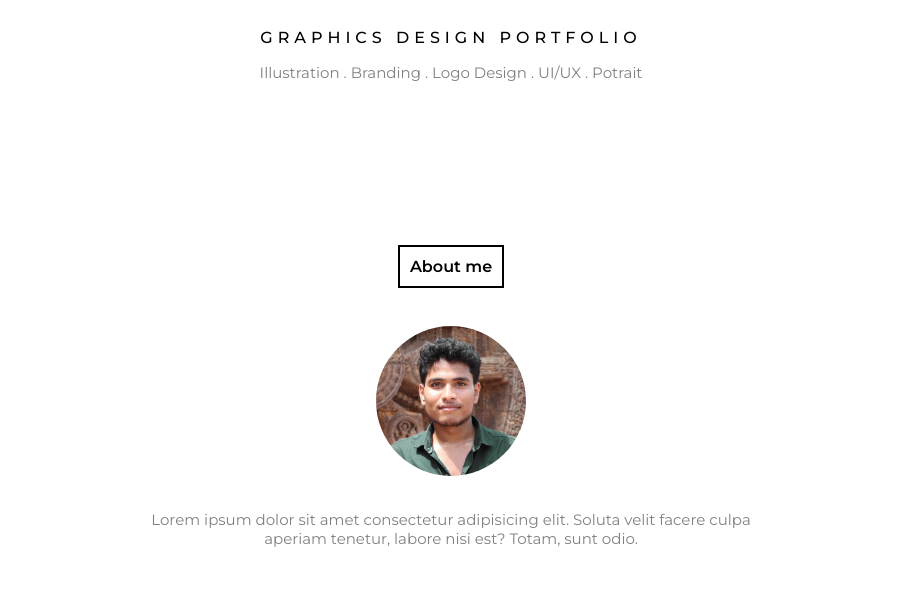
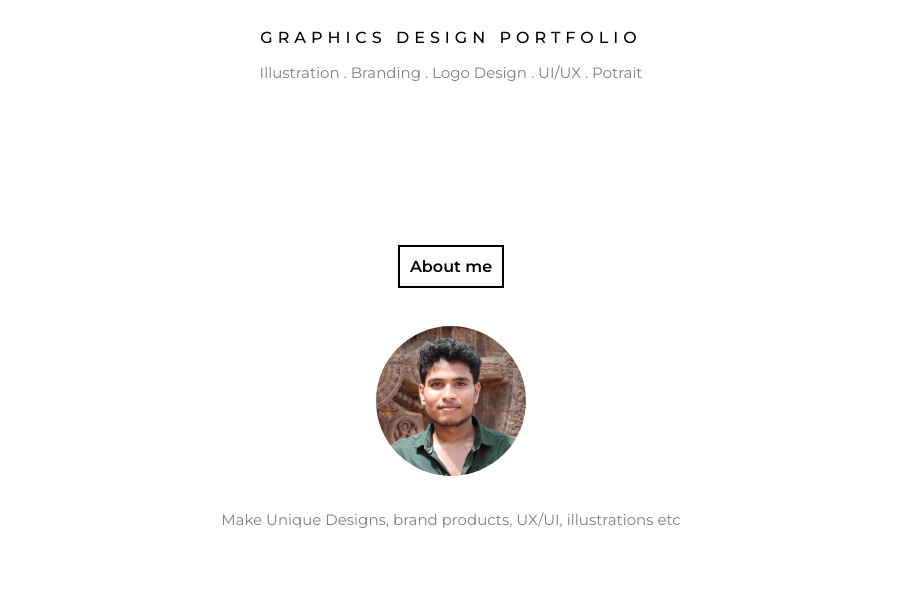
Before and after one commit to bigOcodes/pravakar, a plain HTML site: page index.html in a window 1280 px wide. Shown: the part 210-800 px from the top of the page, without its empty margins (189-1088 px from the left). Drawn offline with nearby package versions, Linux system fonts and the light colour scheme; a script that the page names is missing.

Commit message:
Update index.html

```diff
--- a/index.html
+++ b/index.html
@@ -27,7 +27,7 @@
                 <span>About me</span>
             </div>
             <img class="user-profile-pic" src="image/profile pic.jpg" alt="">
-            <p>Lorem ipsum dolor sit amet consectetur adipisicing elit. Soluta velit facere culpa aperiam tenetur, labore nisi est? Totam, sunt odio.</p>
+            <p>Make Unique Designs, brand products, UX/UI, illustrations etc</p>
         </div>
 
         <!-- <div class="myBtnContainer" id="myBtnContainer">
```
